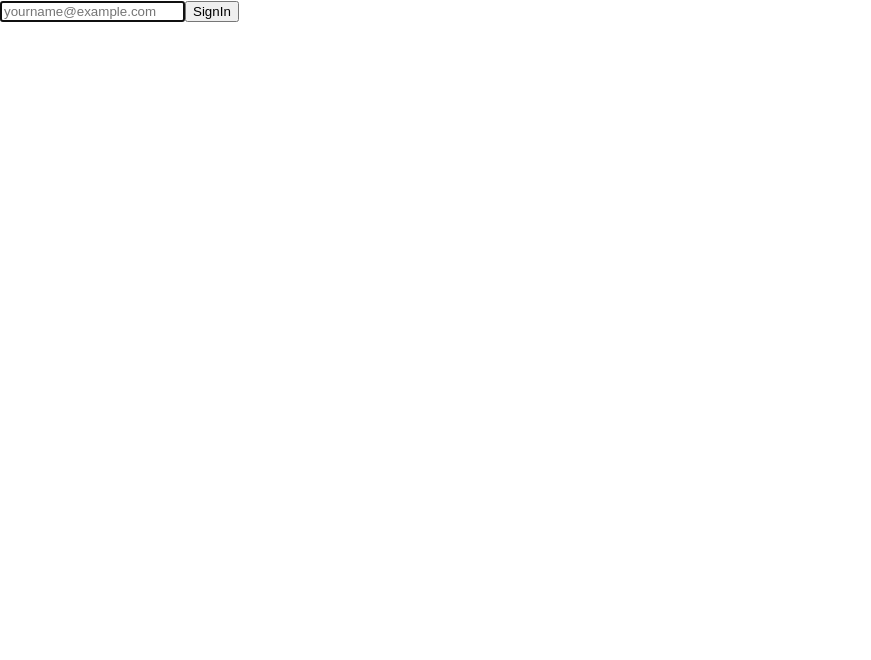
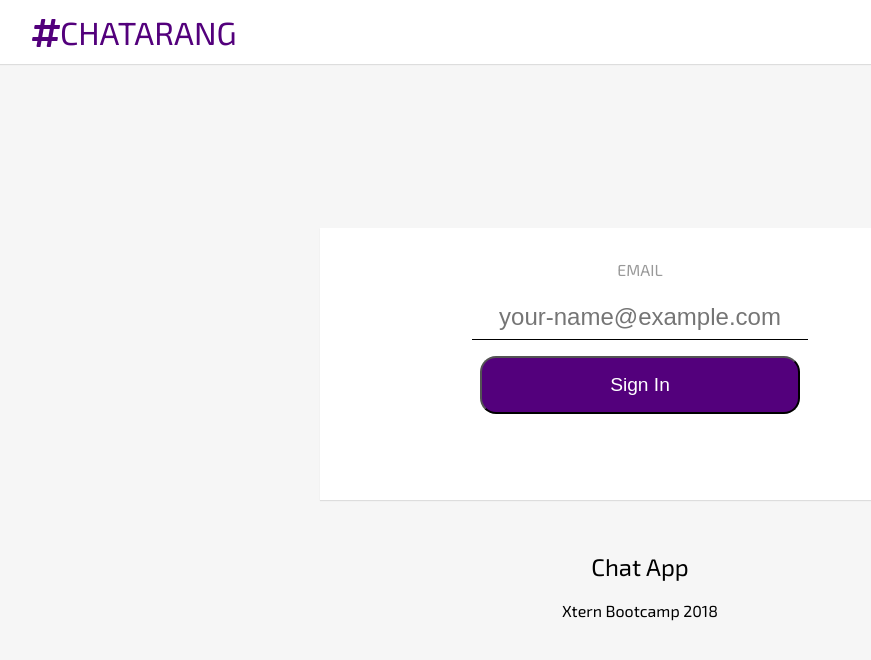
Before and after one commit to ColinHayes985/Chatarang, a React (Create React App) app: page / in a window 1280 px wide. Shown: the top 660 px of the page, without its empty margins (0-871 px from the left). Built offline with nearby package versions, Linux system fonts and the light colour scheme.

Commit message:
Style SignIn component

```diff
--- a/src/SignIn.js
+++ b/src/SignIn.js
@@ -1,4 +1,5 @@
 import React, {Component} from 'react'
+import { StyleSheet, css } from 'aphrodite'
 
 class SignIn extends Component{
     state={
@@ -17,16 +18,131 @@
     }
     render(){
         return(
-            <div className="SignIn">
-                <form onSubmit={this.handleSubmit}>
-                    <input type="email" name="email" placeholder="yourname@example.com" value={this.state.email} onChange={this.handleChange} autoFocus/>
-                    <button type="submit">
-                        SignIn
-                    </button>
-                </form>
+            <div className={`SignIn ${css(styles.signIn)}`}>
+                <header className={css(styles.header)}>
+                    <span className={css(styles.title)}>
+                        <i className="fas fa-hashtag"></i>
+                        Chatarang
+                    </span>
+                </header>
+                <main className={css(styles.main)}>
+                    <form
+                            className={css(styles.form)}
+                            onSubmit={this.handleSubmit}
+                        >
+                        <label
+                            htmlFor="email"
+                            className={css(styles.label)}
+                        >
+                            Email
+                        </label>
+                        <input
+                            autoFocus
+                            type="email"
+                            name="email"
+                            className={css(styles.input)}
+                            value={this.state.email}
+                            onChange={this.handleChange}
+                            placeholder="your-name@example.com"
+                        />
+                        <button
+                            type="submit"
+                            className={css(styles.button)}
+                        >
+                            Sign In
+                        </button>
+                    </form>
+                    <div className="blurb">
+                        <h2 className={css(styles.h2)}>
+                            Chat App
+                        </h2>
+                        <p>Xtern Bootcamp 2018</p>
+                    </div>
+                </main>
             </div>
         )
     }
 }
 
+const styles = StyleSheet.create({
+      signIn: {
+        display: 'flex',
+        flexDirection: 'column',
+        height: '100vh',
+        backgroundColor: '#f6f6f6',
+      },
+
+      header: {
+        backgroundColor: '#fff',
+        height: '4rem',
+        padding: '0 2rem',
+        margin: 0,
+        display: 'flex',
+        alignItems: 'center',
+        boxShadow: '0 1px 1px rgba(0,0,0,.1)',
+      },
+
+      title: {
+        color: '#53007c',
+        fontWeight: 400,
+        textTransform: 'uppercase',
+        lineHeight: '80px',
+        fontSize: '2rem',
+      },
+
+      main: {
+        flex: 1,
+        textAlign: 'center',
+        display: 'flex',
+        flexDirection: 'column',
+        justifyContent: 'center',
+        margin: '0 auto',
+      },
+
+      form: {
+        width: '40rem',
+        height: '15rem',
+        backgroundColor: 'white',
+        boxShadow: '0 1px 1px rgba(0,0,0,.1)',
+        marginBottom: '2rem',
+        padding: '2rem 0 0',
+      },
+
+      label: {
+        display: 'block',
+        textTransform: 'uppercase',
+        color: '#999',
+      },
+
+      input: {
+        width: '20rem',
+        fontSize: '1.5rem',
+        border: 0,
+        borderBottom: '1px solid black',
+        marginTop: '1rem',
+        marginBottom: '1rem',
+        textAlign: 'center',
+        padding: '0.5rem',
+
+        ':focus': {
+          outline: 0,
+        },
+      },
+
+      h2: {
+        fontWeight: 'normal',
+      },
+
+      button: {
+        display: 'block',
+        margin: '0 auto',
+        padding: '1rem 2rem',
+        fontSize: '1.2rem',
+        borderRadius: '1rem',
+        backgroundColor: '#53007c',
+        color: 'white',
+        width: '20rem',
+      },
+    })
+
 export default SignIn
```
